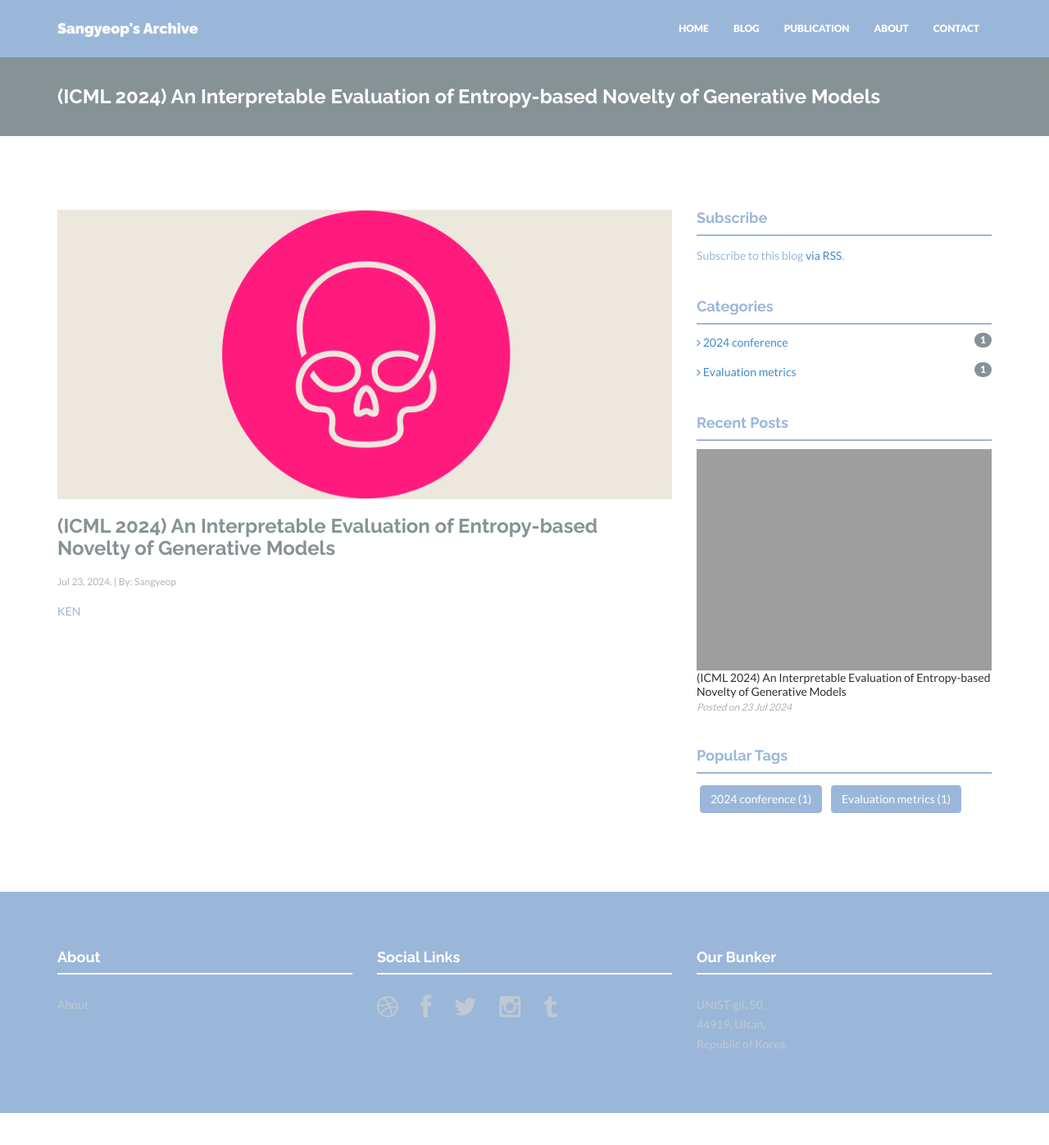
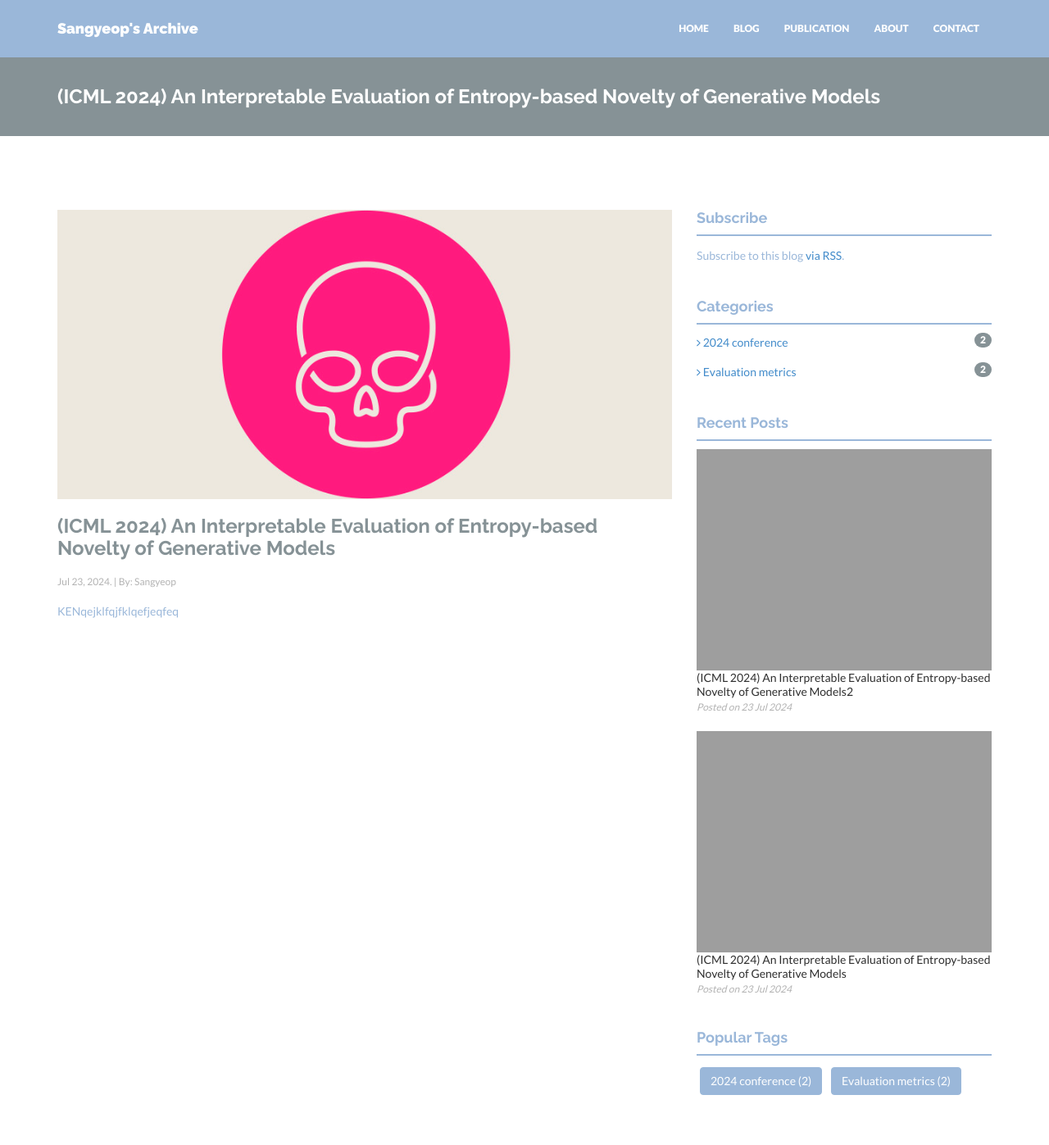
Before and after one commit to SangyeopYeo/SangyeopYeo.github.io, a Jekyll site: the page built from _posts/2024-07-23-An_Interpretable_Evaluation_of_Entropy-based_Novelty_of_Generative_Models.markdown, in a window 1280 px wide and 1400 px high. Shown: the top 1397 px of the window at 82% size. Built offline with Jekyll 4.4.1, drawn with Linux system fonts in a browser that asks for light colours; nearby versions of some CDN libraries.

Commit message:
post_test

```diff
--- a/_includes/nav.html
+++ b/_includes/nav.html
@@ -14,7 +14,7 @@
       <ul class="nav navbar-nav">
         <li {% if page.title == "Home" %}class="active"{% endif %}><a href="{{"/" | prepend: site.baseurl }}">HOME</a></li>
         <li {% if page.title == "Blog" %}class="active"{% endif %}><a href="{{"/blog/" | prepend: site.baseurl }}">BLOG</a></li>
-        <li {% if page.title == "Portfolio" %}class="active"{% endif %}><a href="{{"/portfolio/" | prepend: site.baseurl }}">PUBLICATION</a></li>
+        <li {% if page.title == "Portfolio" %}class="active"{% endif %}><a href="{{"/publication/" | prepend: site.baseurl }}">PUBLICATION</a></li>
         <li {% if page.title == "About" %}class="active"{% endif %}><a href="{{"/about/" | prepend: site.baseurl }}">ABOUT</a></li>
         <li {% if page.title == "Contact" %}class="active"{% endif %}><a href="{{"/contact/" | prepend: site.baseurl }}">CONTACT</a></li>
       </ul>
--- a/_posts/2024-07-23-An_Interpretable_Evaluation_of_Entropy-based_Novelty_of_Generative_Models.markdown
+++ b/_posts/2024-07-23-An_Interpretable_Evaluation_of_Entropy-based_Novelty_of_Generative_Models.markdown
@@ -10,4 +10,4 @@ img: post03.jpg
 thumb: thumb03.jpg
 ---
 
-KEN
+KENqejklfqjfklqefjeqfeq
--- /dev/null
+++ b/_posts/2024-07-23-An_Interpretable_Evaluation_of_Entropy-based_Novelty_of_Generative_Models2.markdown
@@ -0,0 +1,15 @@
+---
+layout: post
+title: "(ICML 2024) An Interpretable Evaluation of Entropy-based Novelty of Generative Models2"
+date: 2024-07-23 16:54:46
+author: Sangyeop
+categories:
+- 2024 Conference
+- Evaluation Metrics
+img: post03.jpg
+thumb: thumb03.jpg
+---
+
+KENqejklfqjfklqefjeqfeq
+
+[hampden]: https://github.com/jekyll/jekyll
--- a/portfolio.html
+++ b/portfolio.html
@@ -1,7 +1,7 @@
 ---
 layout: portfolio
 title: Publication
-permalink: /portfolio/
+permalink: /publication/
 ---
 
 <div class="container mtb">
```
